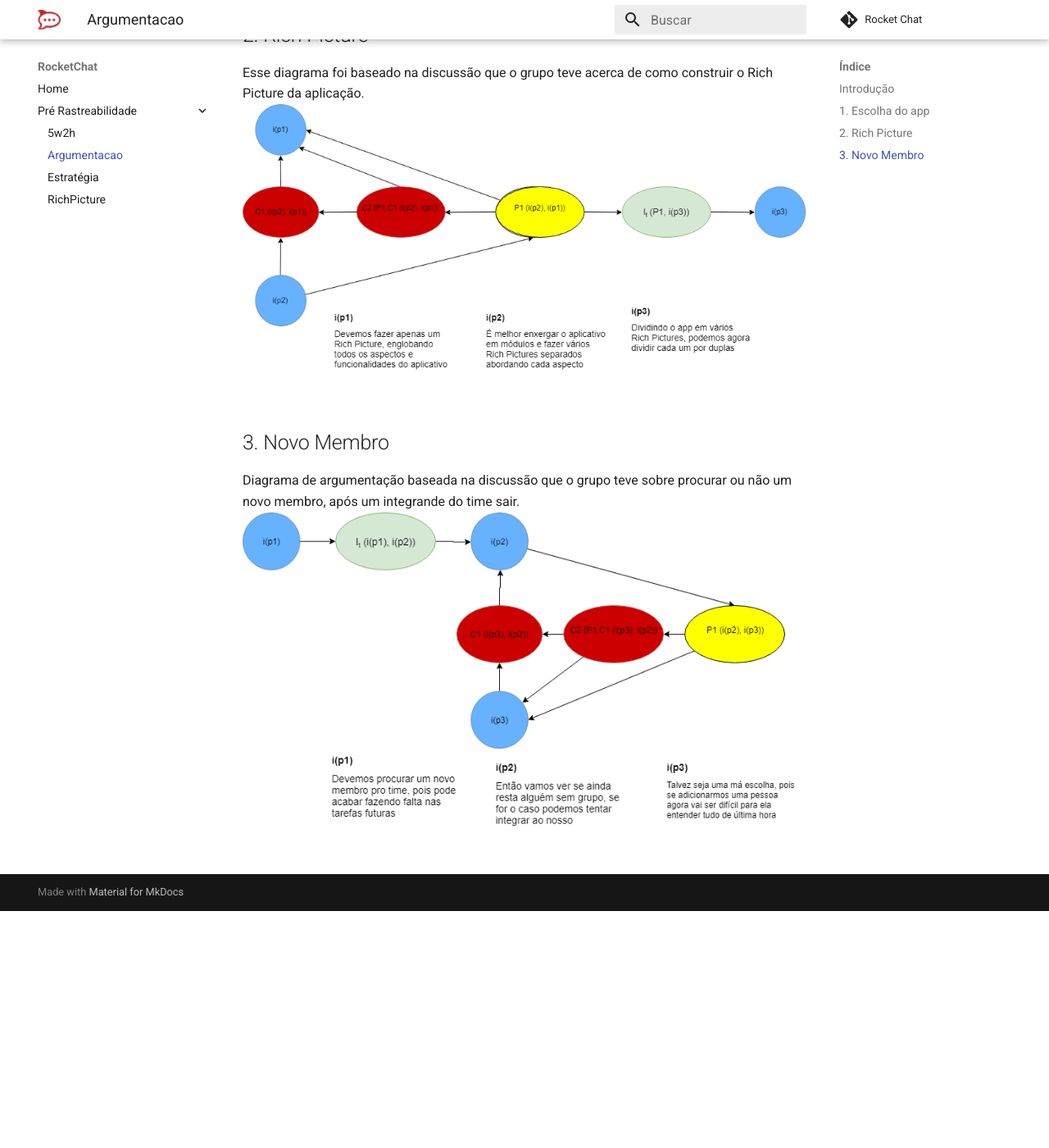
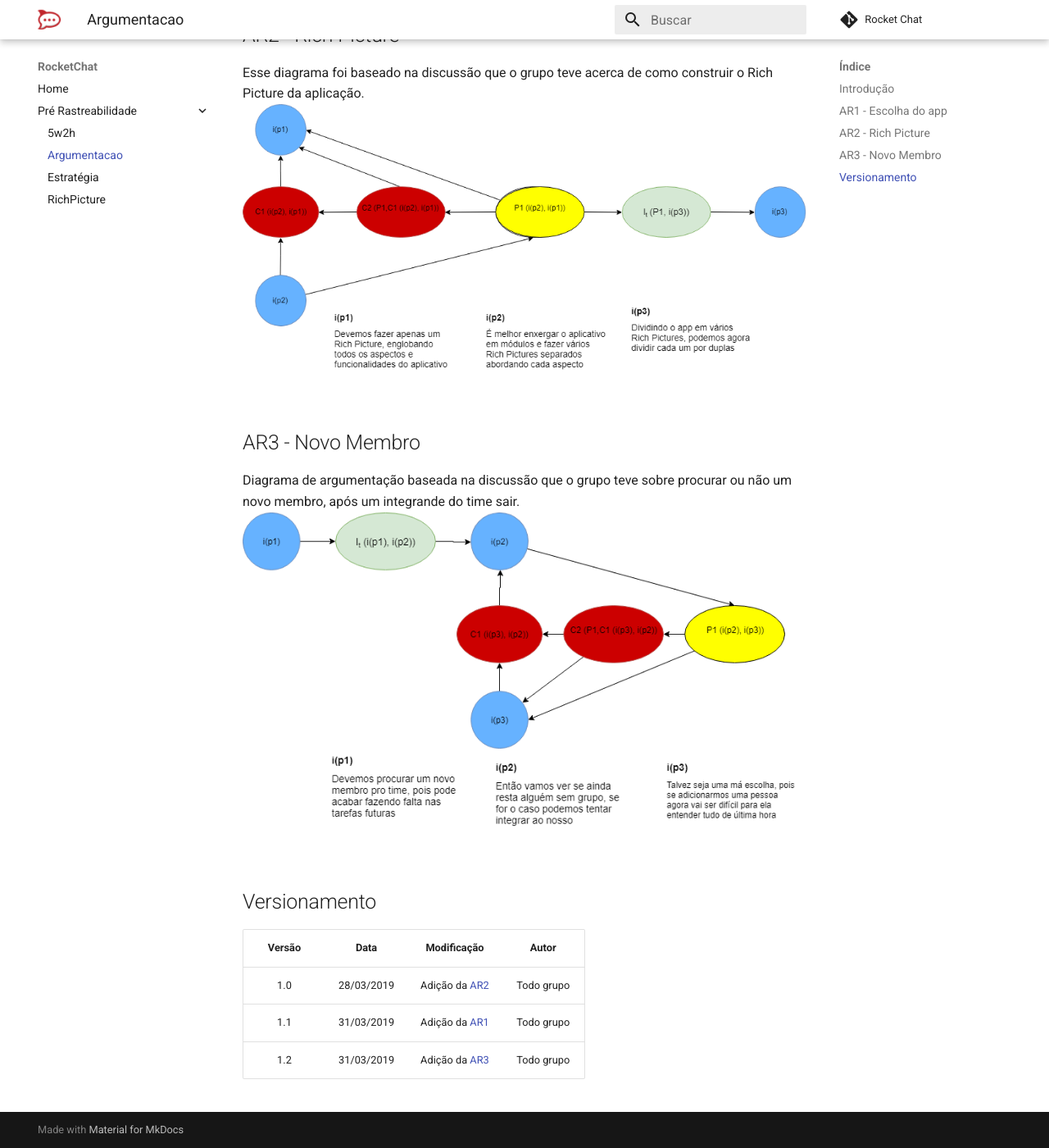
Before and after one commit to MarcosNBJ/2019.1-RocketChat, an MkDocs documentation site: the page built from docs/Pré-Rastreabilidade/Argumentacao.md, in a window 1280 px wide and 1400 px high, scrolled down 1132 px. Shown: the whole window at 82% size. Built offline with MkDocs 1.6.1 and Material for MkDocs 9.7.7, drawn with Linux system fonts in a browser that asks for light colours; comment, search, counter and statistics services are not loaded; before the commit the page ends 2243 px from its top, so only the background shows below that; some of the changed text lies outside the part shown.

Commit message:
Updating argumentacao.md , adding versioning table
Signed-off-by: Marcos Nery <marcosnery.comp@gmail.com>

```diff
--- a/docs/Pré-Rastreabilidade/Argumentacao.md
+++ b/docs/Pré-Rastreabilidade/Argumentacao.md
@@ -2,16 +2,25 @@
 
 A argumentação se define por uma troca de palavras em forma de argumentos em meio a uma discussão na busca de se chegar a uma conclusão sobre algo. A partir disso, foram montadas técnicas de pré-rastreabilidade que constroem artefatos formais cujo objetivo é mostrar o progresso de decisão entre diferentes opiniões a respeito do produto ou do projeto. Nesse caso, está sendo usado o framework ACE para montar os diagramas de argumentação, que é focado em verificar a validação relativa dos artefatos discutidos.
 
-## 1. Escolha do app
+## AR1 - Escolha do app
 Diagrama de argumentação baseado na discussão para escolha do app que seria abordado pela equipe na disciplina. Na qual ficou decidido que o App sobre o qual fariamos os trabalhos seria o Rocket Chat.
 ![AR-EscolhaApp](../img/PreRastreabilidade/Argumentacao_Tema.png)
 
-## 2. Rich Picture
+## AR2 - Rich Picture
 
 Esse diagrama foi baseado na discussão que o grupo teve acerca de como construir o Rich Picture da aplicação.
 ![AR-RichPicture](../img/PreRastreabilidade/argumentacao_rich.png)
 
-## 3. Novo Membro
+## AR3 - Novo Membro
 
 Diagrama de argumentação baseada na discussão que o grupo teve sobre procurar ou não um novo membro, após um integrande do time sair.
 ![AR-NovoMembro](../img/PreRastreabilidade/argumentacao_membro.png)
+
+
+## Versionamento
+
+|  Versão | Data | Modificação | Autor |
+|  :------: | :------: | :------: | :------: |
+|  1.0 | 28/03/2019 | Adição da [AR2](#ar1-escolha-do-app) | Todo grupo |
+|  1.1 | 31/03/2019 | Adição da [AR1](#ar2-rich-picture) | Todo grupo |
+|  1.2 | 31/03/2019 | Adição da [AR3](#ar3-novo-membro) | Todo grupo |
```
